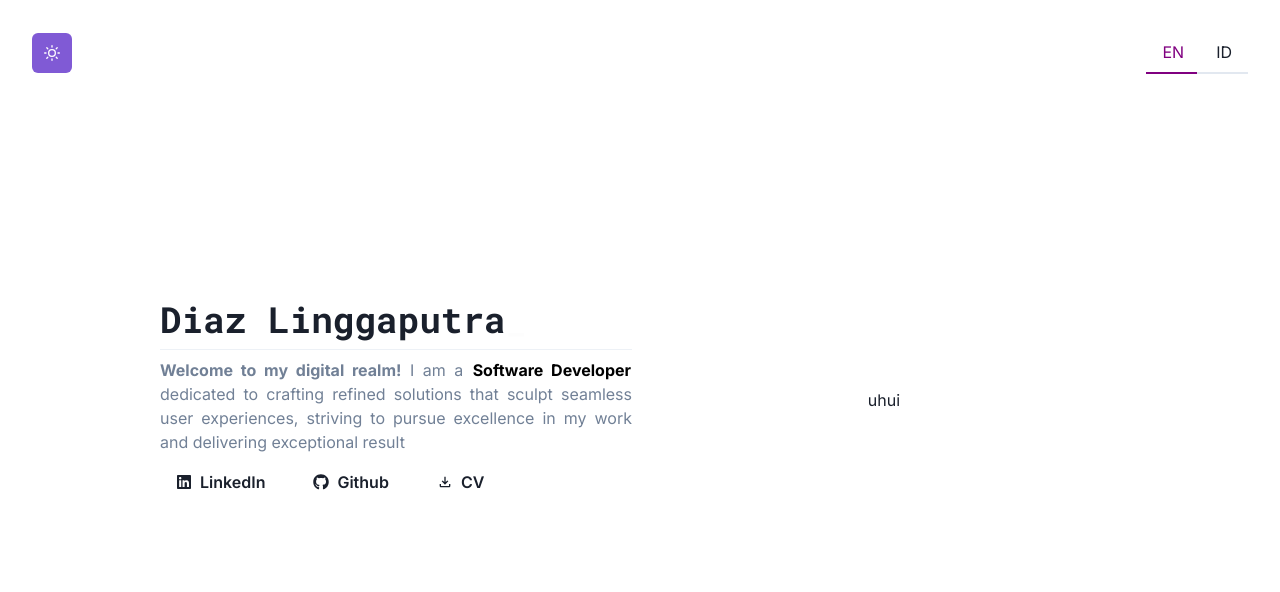
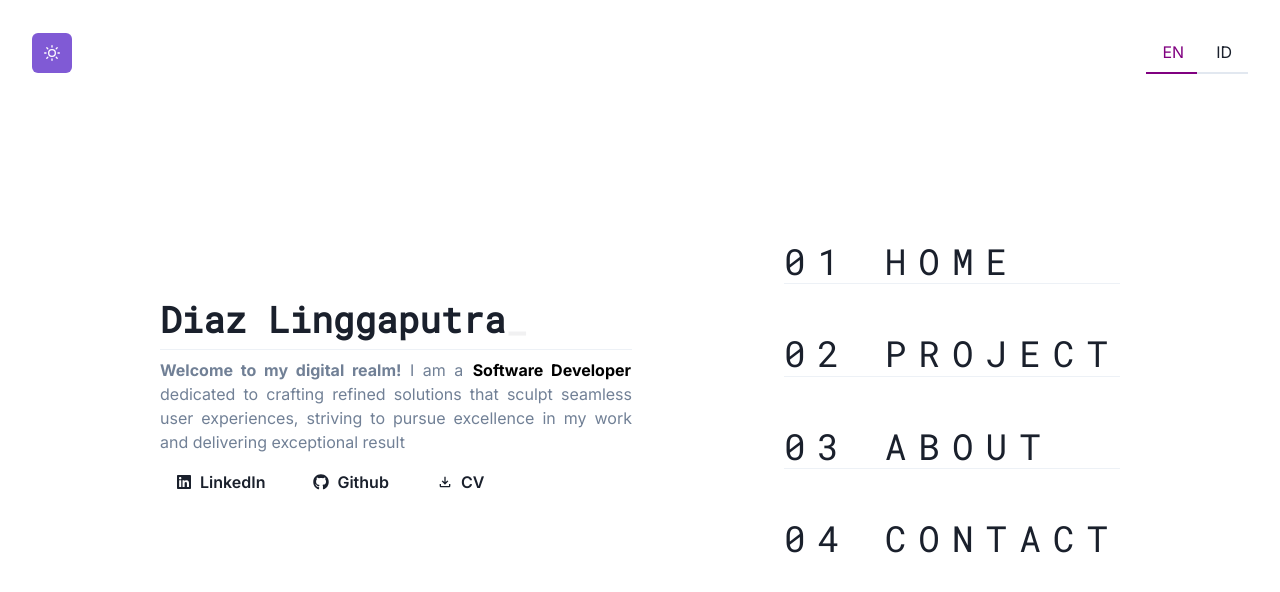
Before and after one commit to diazlp/evergreen-portfolio-nextjs, a Next.js app: page / in a window 1280 px wide. Shown: the top 592 px of the page. Built offline with nearby package versions, Linux system fonts and the light colour scheme.

Commit message:
feat(side-navigation): initiate side navigation component

```diff
--- a/src/app/ui-provider.tsx
+++ b/src/app/ui-provider.tsx
@@ -8,7 +8,7 @@ import {
   ColorModeScript,
   theme as base,
 } from '@chakra-ui/react'
-import '@fontsource/roboto-mono/700.css'
+import '@fontsource/roboto-mono'
 
 const config: ThemeConfig = {
   initialColorMode: 'light',
@@ -19,7 +19,10 @@ const fonts = {
   heading: `Roboto Mono, ${base.fonts.heading}`,
 }
 
-const theme = extendTheme({ config, fonts })
+const theme = extendTheme({
+  config,
+  fonts,
+})
 
 export default function UIProvider({
   children,
--- /dev/null
+++ b/src/components/home-section/core-info.tsx
@@ -0,0 +1,91 @@
+import React from 'react'
+import {
+  VStack,
+  Heading,
+  Divider,
+  Text,
+  HStack,
+  Link,
+  Button,
+  Mark,
+  useColorModeValue,
+} from '@chakra-ui/react'
+import { useTranslation } from 'react-i18next'
+import { ReactTyped } from 'react-typed'
+import { FaGithub, FaLinkedin } from 'react-icons/fa'
+import { MdOutlineFileDownload } from 'react-icons/md'
+import {
+  GITHUB_LINK,
+  LINKEDIN_LINK,
+  CV_LINK_INTERNAL,
+  CV_LINK_EXTERNAL,
+} from '@/utils/constants'
+
+export default function CoreInformationComponent(): React.ReactNode {
+  const { t } = useTranslation()
+
+  return (
+    <VStack
+      spacing={2}
+      align="start"
+      w={{ base: '100%', md: '50%' }}
+      py={{ base: 20, md: 0 }}
+      userSelect="none"
+    >
+      <Heading as="h1">
+        <ReactTyped
+          startWhenVisible
+          strings={['Diaz Linggaputra']}
+          typeSpeed={70}
+          startDelay={1000}
+          cursorChar="_"
+        />
+      </Heading>
+      <Divider />
+
+      <Text color="gray.500" align="justify">
+        <strong>{t('welcome to my digital realm')}</strong> {t('i am a')}{' '}
+        &#8202;
+        <Mark color={useColorModeValue('black', 'white')} fontWeight="bold">
+          Software Developer
+        </Mark>
+        &#8202;{' '}
+        {t(
+          'dedicated to crafting refined solutions that sculpt seamless user experiences, striving to pursue excellence in my work and delivering exceptional result',
+        )}
+      </Text>
+      <HStack
+        spacing={4}
+        w="full"
+        justify={{ base: 'center', md: 'flex-start' }}
+      >
+        <Link href={LINKEDIN_LINK} isExternal>
+          <Button colorScheme="brand" variant="ghost" leftIcon={<FaLinkedin />}>
+            LinkedIn
+          </Button>
+        </Link>
+        <Link href={GITHUB_LINK} isExternal>
+          <Button colorScheme="brand" variant="ghost" leftIcon={<FaGithub />}>
+            Github
+          </Button>
+        </Link>
+        <Link
+          as={'a'}
+          href={CV_LINK_EXTERNAL}
+          isExternal
+          target="_blank"
+          rel="noopener noreferrer"
+          onClick={() => window.open(CV_LINK_INTERNAL, '_blank')}
+        >
+          <Button
+            colorScheme="brand"
+            variant="ghost"
+            leftIcon={<MdOutlineFileDownload />}
+          >
+            CV
+          </Button>
+        </Link>
+      </HStack>
+    </VStack>
+  )
+}
--- a/src/components/home-section/index.tsx
+++ b/src/components/home-section/index.tsx
@@ -1,29 +1,9 @@
 import React from 'react'
 import { Variants, motion } from 'framer-motion'
-import {
-  Container,
-  Stack,
-  VStack,
-  Heading,
-  Divider,
-  Text,
-  HStack,
-  Link,
-  Button,
-  Center,
-  Mark,
-  useColorModeValue,
-} from '@chakra-ui/react'
+import { Container, Stack } from '@chakra-ui/react'
 import { useTranslation } from 'react-i18next'
-import { ReactTyped } from 'react-typed'
-import { FaGithub, FaLinkedin } from 'react-icons/fa'
-import { MdOutlineFileDownload } from 'react-icons/md'
-import {
-  GITHUB_LINK,
-  LINKEDIN_LINK,
-  CV_LINK_INTERNAL,
-  CV_LINK_EXTERNAL,
-} from '@/utils/constants'
+import CoreInformationComponent from './core-info'
+import SideNavigation from '../side-navigation'
 
 const variants: Variants = {
   hidden: {
@@ -49,11 +29,6 @@ const variants: Variants = {
 export default function HomeSection(): React.ReactNode {
   const { t } = useTranslation()
 
-  // const onDownloadCVHandler = () => {
-  //   const url = './diazlinggaputra-cv.pdf'
-  //   window.open(url, '_blank')
-  // }
-
   return (
     <Container
       as={motion.div}
@@ -71,89 +46,13 @@ export default function HomeSection(): React.ReactNode {
         spacing={4}
         py={12}
         align="center"
+        justify="center"
         h="100vh"
         w="100%"
         direction={{ base: 'column', md: 'row' }}
       >
-        <VStack
-          spacing={2}
-          align="start"
-          w={{ base: '100%', md: '50%' }}
-          py={{ base: 20, md: 0 }}
-          userSelect="none"
-        >
-          <Heading as="h1">
-            <ReactTyped
-              startWhenVisible
-              strings={['Diaz Linggaputra']}
-              typeSpeed={70}
-              startDelay={1000}
-              cursorChar="_"
-            />
-          </Heading>
-          <Divider />
-
-          <Text color="gray.500" align="justify">
-            <strong>{t('welcome to my digital realm')}</strong> {t('i am a')}{' '}
-            &#8202;
-            <Mark color={useColorModeValue('black', 'white')} fontWeight="bold">
-              Software Developer
-            </Mark>
-            &#8202;{' '}
-            {t(
-              'dedicated to crafting refined solutions that sculpt seamless user experiences, striving to pursue excellence in my work and delivering exceptional result',
-            )}
-          </Text>
-          <HStack
-            spacing={4}
-            w="full"
-            justify={{ base: 'center', md: 'flex-start' }}
-          >
-            <Link href={LINKEDIN_LINK} isExternal>
-              <Button
-                colorScheme="brand"
-                variant="ghost"
-                leftIcon={<FaLinkedin />}
-              >
-                LinkedIn
-              </Button>
-            </Link>
-            <Link href={GITHUB_LINK} isExternal>
-              <Button
-                colorScheme="brand"
-                variant="ghost"
-                leftIcon={<FaGithub />}
-              >
-                Github
-              </Button>
-            </Link>
-            <Link
-              as={'a'}
-              href={CV_LINK_EXTERNAL}
-              isExternal
-              target="_blank"
-              rel="noopener noreferrer"
-              onClick={() => window.open(CV_LINK_INTERNAL, '_blank')}
-            >
-              <Button
-                colorScheme="brand"
-                variant="ghost"
-                leftIcon={<MdOutlineFileDownload />}
-              >
-                CV
-              </Button>
-            </Link>
-          </HStack>
-        </VStack>
-        <Center w={{ base: '100%', md: '50%' }}>
-          {/* <CustomImage
-            src='/assets/images/home.jpg'
-            width={300}
-            height={500}
-            alt='Cover Image'
-          /> */}
-          uhui
-        </Center>
+        <CoreInformationComponent />
+        <SideNavigation />
       </Stack>
     </Container>
   )
--- /dev/null
+++ b/src/components/side-navigation.tsx
@@ -0,0 +1,70 @@
+import React from 'react'
+import { Heading, Divider, HStack, Flex } from '@chakra-ui/react'
+import { Variants, motion } from 'framer-motion'
+
+const container = {
+  hidden: { rotate: 90 },
+  show: {
+    rotate: 0,
+    transition: {
+      staggerChildren: 0.2,
+      delayChildren: 3,
+    },
+  },
+}
+
+const itemA = {
+  hidden: { scale: 0, top: 100 },
+  show: { scale: 1, top: 30 },
+}
+
+const itemB = {
+  hidden: { scale: 0, top: 200 },
+  show: { scale: 1, top: 80 },
+}
+
+const itemVariants: Variants = {
+  initial: { opacity: 0, y: -10 },
+  animate: { opacity: 1, y: 0 },
+}
+
+export default function SideNavigation(): React.ReactNode {
+  return (
+    <HStack
+      justify="end"
+      w={{ base: '100%', md: '50%' }}
+      display={{ base: 'none', md: 'flex' }}
+    >
+      <Flex
+        as={motion.div}
+        direction="column"
+        gap={12}
+        letterSpacing={12}
+        cursor="pointer"
+        userSelect="none"
+        // initial={{ opacity: 0, y: -20 }}
+        // animate={{ opacity: 1, y: 0 }}
+        initial="hidden"
+        animate="show"
+        variants={container}
+        // transition={{ duration: 0.5, delayChildren: 0.2, staggerChildren: 0.2 }}
+      >
+        <motion.div variants={itemA}>
+          <Heading fontWeight="normal">01 HOME</Heading>
+          <Divider />
+        </motion.div>
+        <motion.div variants={itemA}>
+          <Heading fontWeight="normal">02 PROJECT</Heading>
+          <Divider />
+        </motion.div>
+        <motion.div variants={itemA}>
+          <Heading fontWeight="normal">03 ABOUT</Heading>
+          <Divider />
+        </motion.div>
+        <motion.div variants={itemA}>
+          <Heading fontWeight="normal">04 CONTACT</Heading>
+        </motion.div>
+      </Flex>
+    </HStack>
+  )
+}
--- a/src/i18n/settings.ts
+++ b/src/i18n/settings.ts
@@ -17,8 +17,8 @@ const resources = {
 export const availableLanguages = Object.keys(resources)
 
 i18n
-  .use(XHR)
-  .use(LanguageDetector)
+  // .use(XHR)
+  // .use(LanguageDetector)
   .use(initReactI18next)
   .init({
     resources,
```
